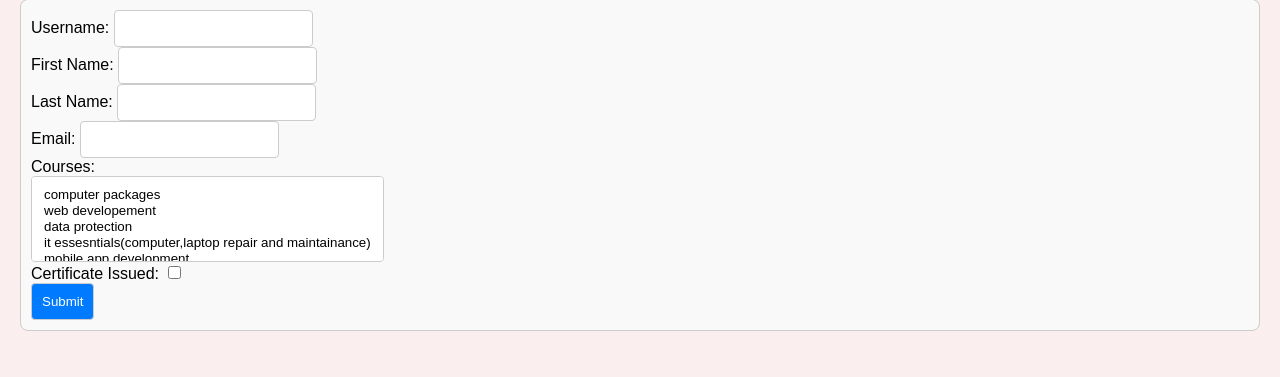
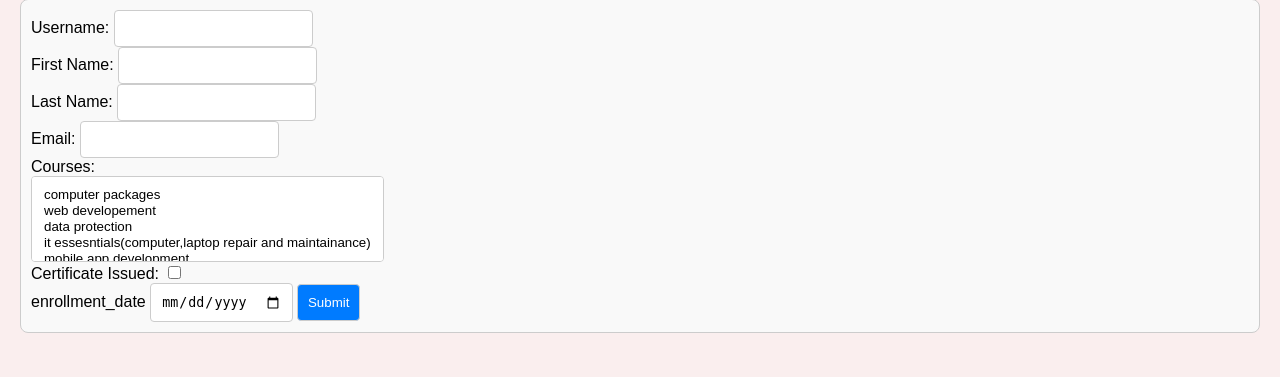
Before and after one commit to oplomo/e-learning-ciscom-, a Django app: page /admin/student_admision in a window 1280 px wide. Shown: the part 79-456 px from the top of the page. Run offline with Django 5.2, Linux system fonts and the light colour scheme; data comes from the database, SQL or seed files in the repository; some libraries are stand-ins or nearby versions.

Commit message:
field for imputing enrollment date

```diff
--- a/learn/courses/templates/admin/student_registration.html
+++ b/learn/courses/templates/admin/student_registration.html
@@ -34,6 +34,9 @@
     <label for="certificate_issued">Certificate Issued:</label>
     <input type="checkbox" id="certificate_issued" name="certificate_issued"><br>
 
+    <label for="enrollment_date">enrollment_date</label>
+    <input type="date" name="enrollment_date">
+
     <button type="submit">Submit</button>
 </form>
 
```
